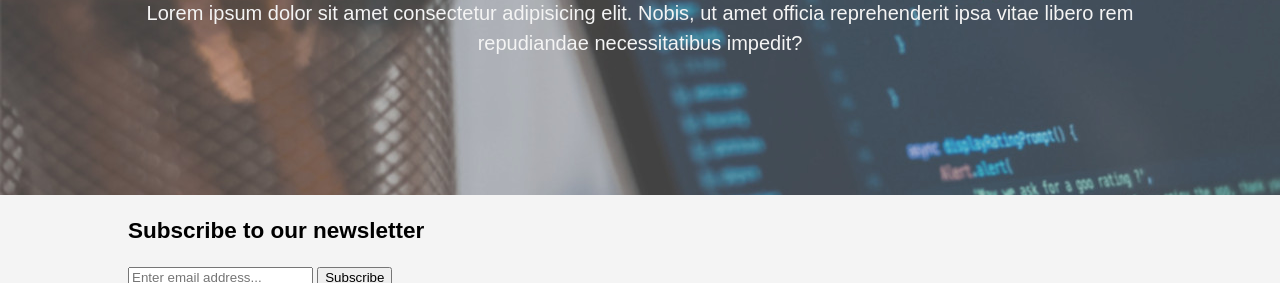
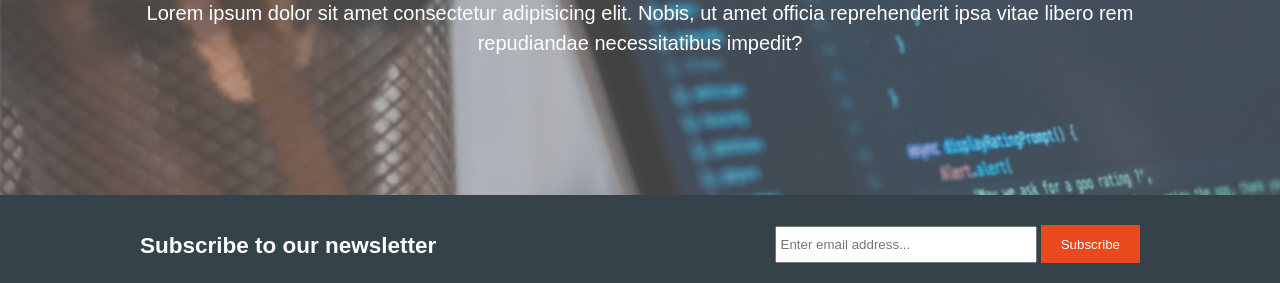
Before and after one commit to barrosdaniel/P_241018_Web_Design_Agency_Website, a plain HTML site: page index.html in a window 1280 px wide. Shown: the part 308-591 px from the top of the page. Drawn offline with Linux system fonts and the light colour scheme.

Commit message:
feature: add newsletter styles

```diff
--- a/CSS/styles.css
+++ b/CSS/styles.css
@@ -19,6 +19,14 @@ body {
 ul {
   margin: 0;
   padding: 0;
+}
+
+.button-1 {
+  height: 38px;
+  color: #fff;
+  background: #e8491d;
+  border: none;
+  padding: 0 20px;
 }
 
 /* Header */
@@ -73,7 +81,7 @@ header a:hover {
   min-height: 400px;
   background: url('../IMG/showcase.jpg') no-repeat 0 -350px;
   text-align: center;
-  color: #f4f4f4;
+  color: #fff;
 }
 
 #showcase h1 {
@@ -85,3 +93,26 @@ header a:hover {
 #showcase p {
   font-size: 20px;
 }
+
+
+/* Newsletter */
+#newsletter {
+  padding: 15px;
+  color: #fff;
+  background: #35424a;
+}
+
+#newsletter h1 {
+  float: left;
+}
+
+#newsletter form {
+  float: right;
+  margin-top: 15px;
+}
+
+#newsletter input[type="email"] {
+  padding: 4px;
+  height: 25px;
+  width: 250px;
+}
```
